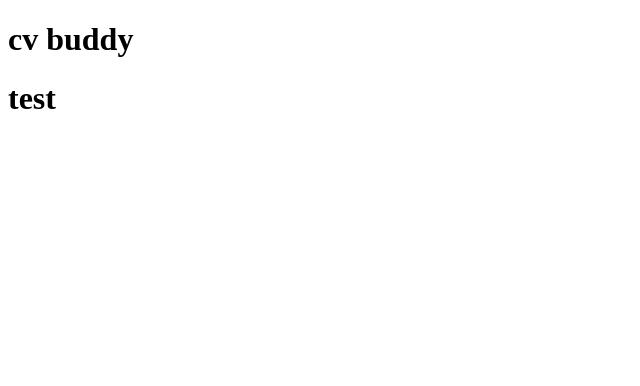
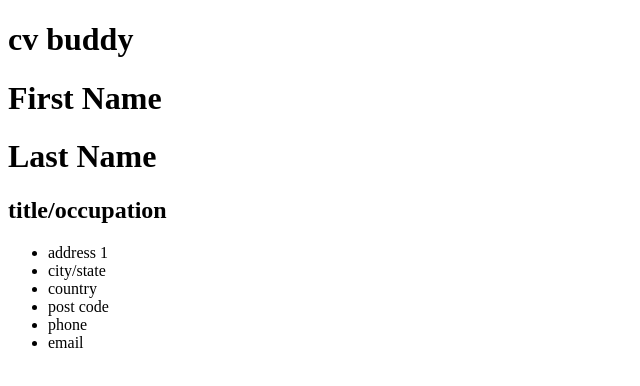
Before and after one commit to noLakes/cv-app, a React (Create React App) app: page / in a window 1280 px wide. Shown: the top 386 px of the page, without its empty margins (0-640 px from the left). Built offline with nearby package versions, Linux system fonts and the light colour scheme.

Commit message:
added detail fields for PersonalDetails

```diff
--- a/src/Components/PersonalDetails.js
+++ b/src/Components/PersonalDetails.js
@@ -5,7 +5,17 @@ class PersonalDetails extends React.Component {
   render () {
     return (
       <div className='personal-details-container'>
-        <EditableText default='test' tag='h1' />
+        <EditableText default='First Name' tag='h1' />
+        <EditableText default='Last Name' tag='h1' />
+        <EditableText default='title/occupation' tag='h2'/>
+        <ul className='contact-details'>
+          <EditableText default='address 1' tag='li'/>
+          <EditableText default='city/state' tag='li'/>
+          <EditableText default='country' tag='li'/>
+          <EditableText default='post code' tag='li'/>
+          <EditableText default='phone' tag='li'/>
+          <EditableText default='email' tag='li'/>
+        </ul>
       </div>
     )
   }
```
